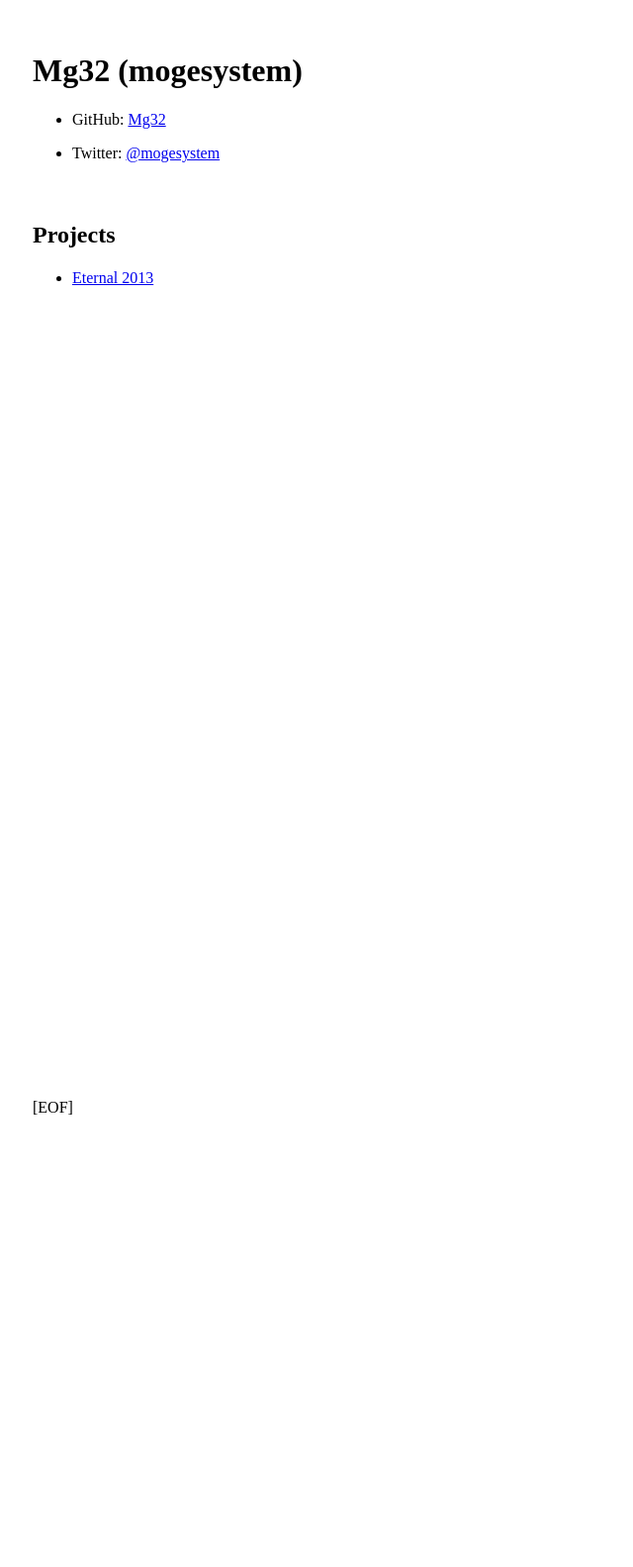
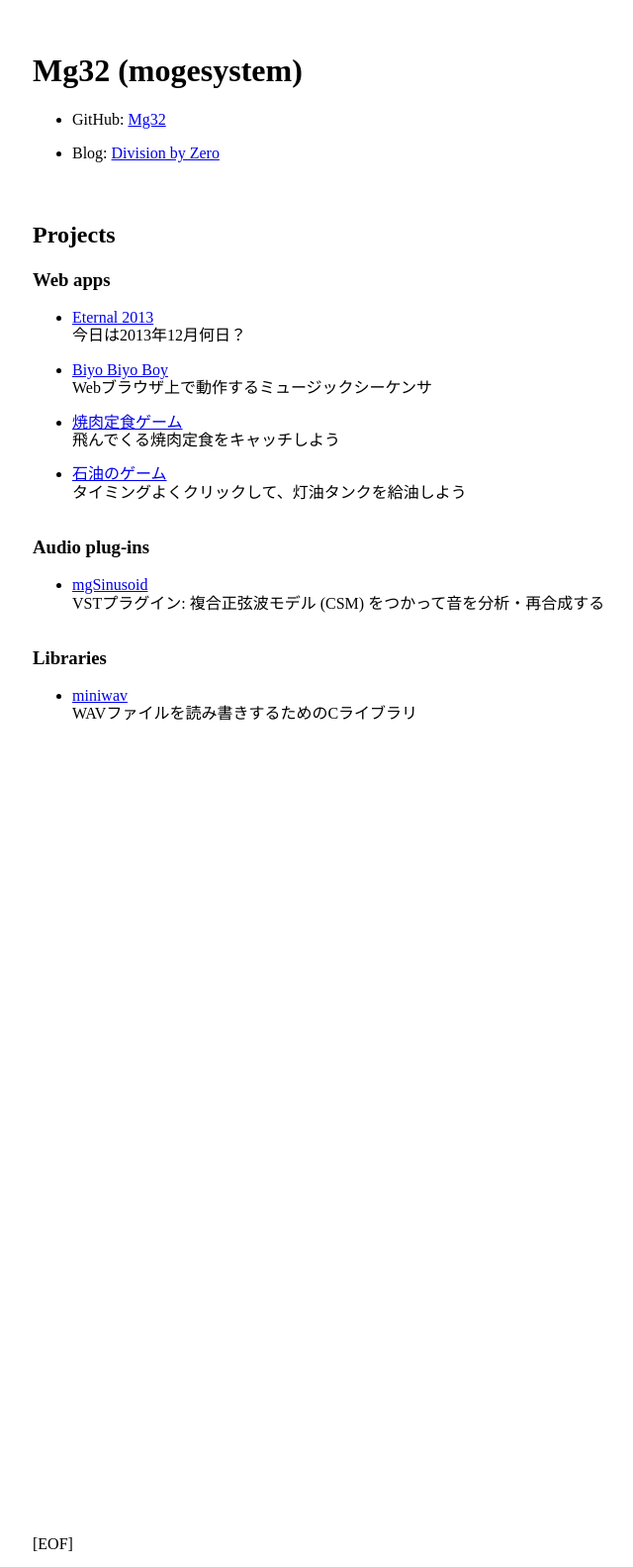
Before and after one commit to Mg32/mg32.github.com, a Jekyll site: the page built from index.md, in a window 1280 px wide. Shown: the whole page at 99% size, without its empty margins (207-847 px from the left). Built offline with Jekyll 4.4.1, drawn with Linux system fonts in a browser that asks for light colours; nearby versions of some CDN libraries; before the commit the page ends 1142 px from its top, so only the background shows below that.

Commit message:
update links and projects

```diff
--- a/index.md
+++ b/index.md
@@ -5,7 +5,24 @@ title: Mg32 (mogesystem)
 
 # Mg32 (mogesystem)
 -   GitHub: [Mg32](https://github.com/mg32)
--   Twitter: [@mogesystem](https://twitter.com/mogesystem)
+-   Blog: [Division by Zero](https://moge32.blogspot.com/)
+
 
 ## Projects
--   [Eternal 2013](https://mg32.github.io/eternal2013/index.html)
+### Web apps
+-   [Eternal 2013](https://mg32.github.io/eternal2013/)<br>
+    今日は2013年12月何日？
+-   [Biyo Biyo Boy](https://mg32.github.io/biyobiyo-boy/)<br>
+    Webブラウザ上で動作するミュージックシーケンサ
+-   [焼肉定食ゲーム](https://github.com/Mg32/yknk)<br>
+    飛んでくる焼肉定食をキャッチしよう
+-   [石油のゲーム](https://mogefav.appspot.com/fossil/)<br>
+    タイミングよくクリックして、灯油タンクを給油しよう
+
+### Audio plug-ins
+-   [mgSinusoid](https://github.com/Mg32/vst_csm)<br>
+    VSTプラグイン: 複合正弦波モデル (CSM) をつかって音を分析・再合成する
+
+### Libraries
+-   [miniwav](https://github.com/Mg32/miniwav)<br>
+    WAVファイルを読み書きするためのCライブラリ
```
